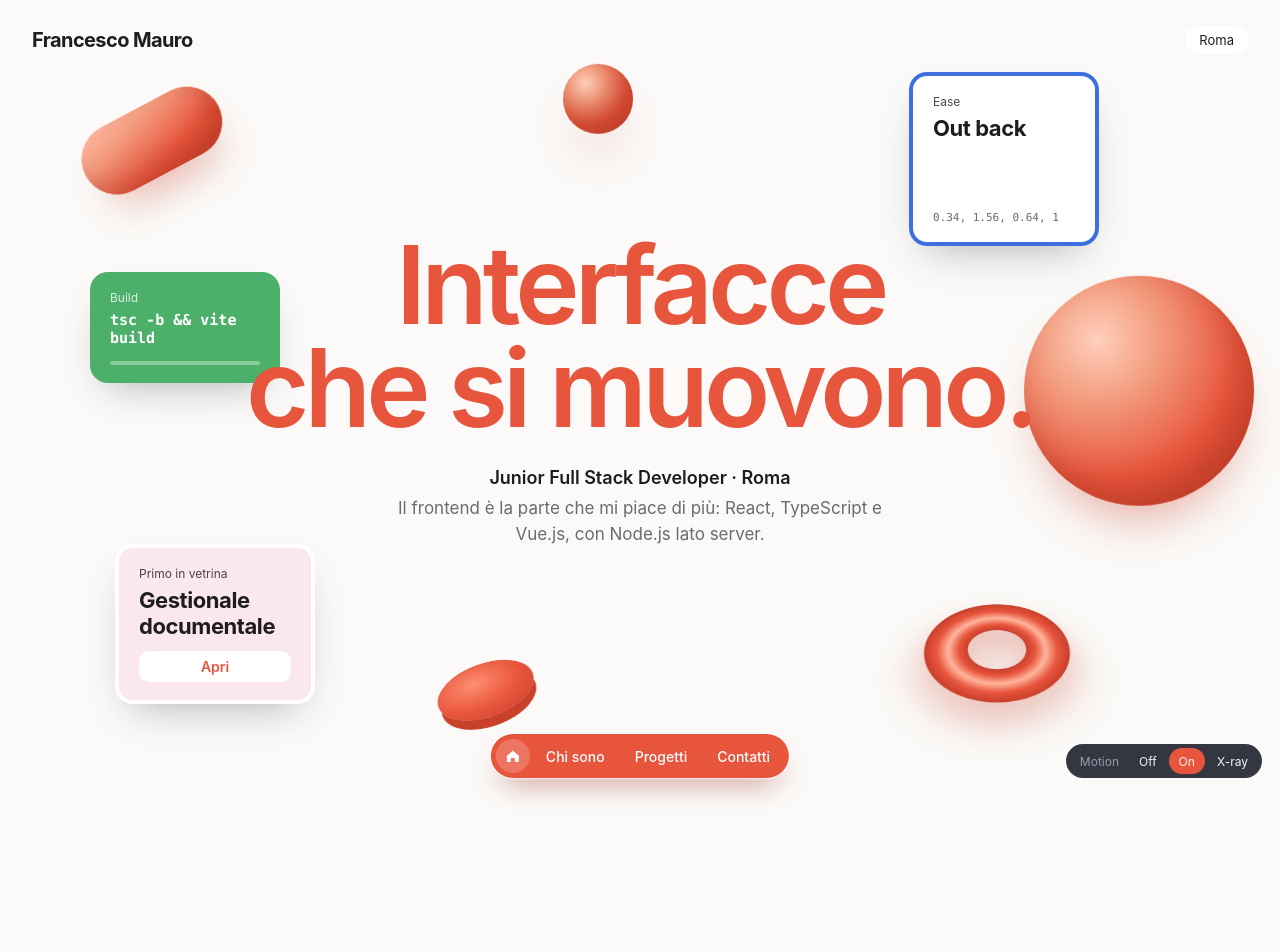
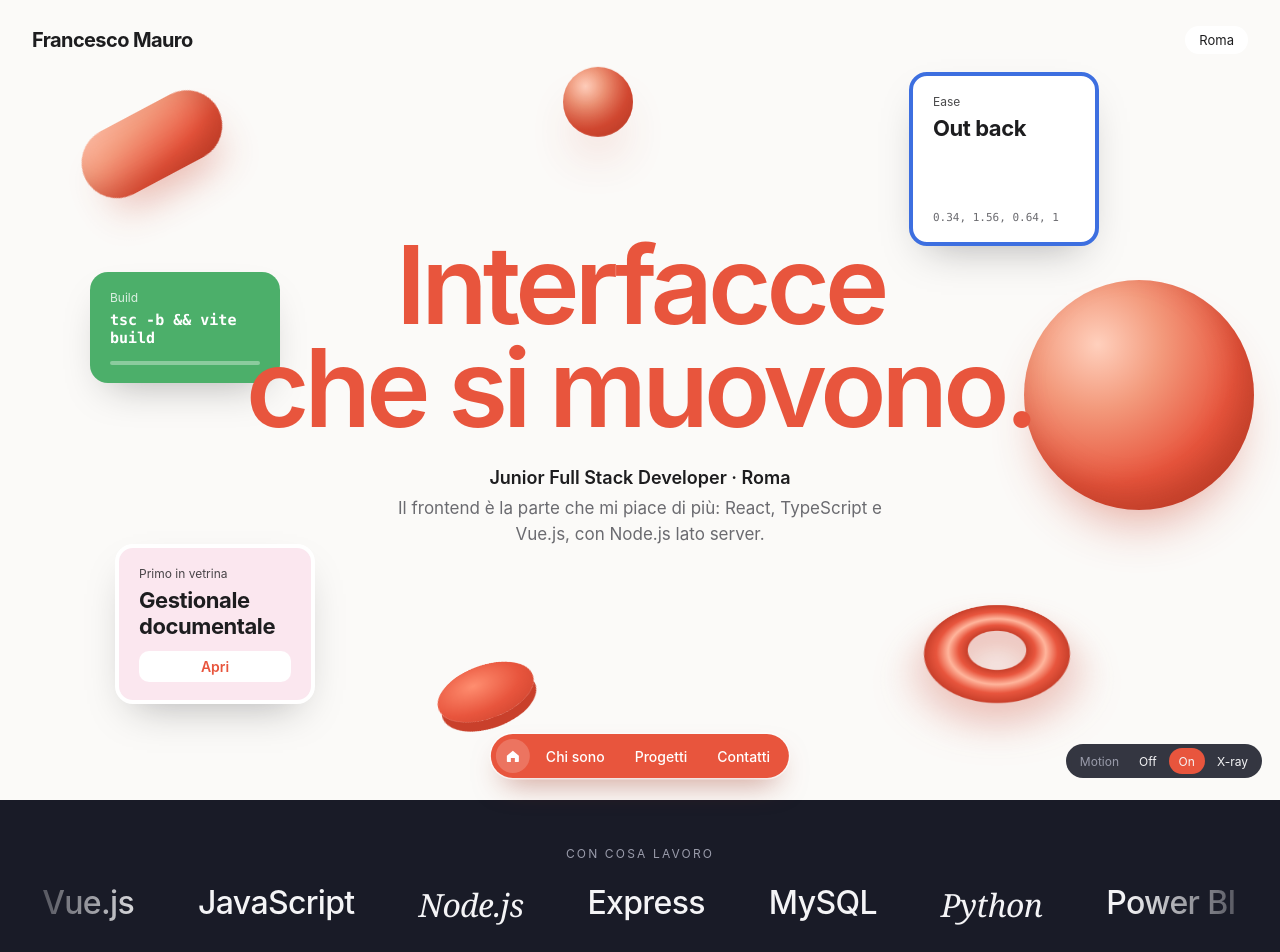
Before and after one commit to francesco-mauro/portfolio-animato, a React (Vite) app: page / in a window 1280 px wide. Shown: the top 952 px of the page. Before the commit the page ends 800 px from the top, so only its background shows below. Built offline with nearby package versions, Linux system fonts and the light colour scheme.

Commit message:
feat: add stack marquee and scroll-lit manifesto

```diff
--- a/src/App.tsx
+++ b/src/App.tsx
@@ -9,6 +9,8 @@ import { Cursor } from './components/Cursor/Cursor.tsx'
 import { PillNav } from './components/PillNav/PillNav.tsx'
 import { MotionToggle } from './components/MotionToggle/MotionToggle.tsx'
 import { Hero } from './sections/Hero/Hero.tsx'
+import { Marquee } from './sections/Marquee/Marquee.tsx'
+import { Manifesto } from './sections/Manifesto/Manifesto.tsx'
 
 export default function App() {
   return (
@@ -16,6 +18,8 @@ export default function App() {
       <Cursor />
       <main>
         <Hero />
+        <Marquee />
+        <Manifesto />
       </main>
       <PillNav />
       <MotionToggle />
--- /dev/null
+++ b/src/hooks/useScrollProgress.ts
@@ -0,0 +1,47 @@
+/**
+ * useScrollProgress.ts
+ * Dice quanto di una sezione è già passato sotto gli occhi, da 0 a 1:
+ * 0 quando il suo inizio arriva a metà schermo, 1 quando la sua fine tocca il
+ * fondo dello schermo. Serve al Manifesto per accendere le parole una dopo l'altra,
+ * come il testo del sito "Ridgeline" che si illumina mentre scorri (15:50).
+ * Ascolta lo scroll una volta per fotogramma (requestAnimationFrame), non di più.
+ *
+ * @param ref l'elemento di cui misurare l'avanzamento
+ * @returns   un numero tra 0 e 1
+ */
+import { useEffect, useState, type RefObject } from 'react'
+
+export function useScrollProgress(ref: RefObject<HTMLElement | null>): number {
+  const [progress, setProgress] = useState(0)
+
+  useEffect(() => {
+    const el = ref.current
+    if (!el) return
+    const raf = { id: 0 }
+
+    const measure = () => {
+      raf.id = 0
+      const rect = el.getBoundingClientRect()
+      const viewport = window.innerHeight
+      // 0 quando l'inizio della sezione è a metà schermo,
+      // 1 quando la sua fine tocca il fondo dello schermo (lì il testo sticky si stacca)
+      const raw = (viewport / 2 - rect.top) / (rect.height - viewport / 2)
+      setProgress(Math.min(1, Math.max(0, raw)))
+    }
+
+    const onScroll = () => {
+      if (!raf.id) raf.id = requestAnimationFrame(measure)
+    }
+
+    measure()
+    window.addEventListener('scroll', onScroll, { passive: true })
+    window.addEventListener('resize', onScroll)
+    return () => {
+      window.removeEventListener('scroll', onScroll)
+      window.removeEventListener('resize', onScroll)
+      if (raf.id) cancelAnimationFrame(raf.id)
+    }
+  }, [ref])
+
+  return progress
+}
--- /dev/null
+++ b/src/sections/Manifesto/Manifesto.module.css
@@ -0,0 +1,41 @@
+/*
+ * Manifesto.module.css
+ * Stesso blu notte della fascia Marquee, così le due sezioni sembrano una sola.
+ * Le parole spente sono grigio scuro (#4a4d5e, come nel fotogramma 15:48), quelle
+ * accese diventano chiare con una transizione breve. Un alone indaco in fondo
+ * richiama il bottone "Start a project" di Ridgeline.
+ */
+.section {
+  position: relative;
+  height: 200svh;
+  background: radial-gradient(ellipse at 50% 85%, rgb(91 92 240 / 0.22), transparent 55%), var(--color-night);
+}
+
+.sticky {
+  position: sticky;
+  top: 0;
+  height: 100svh;
+  display: grid;
+  place-items: center;
+  padding: 0 24px;
+}
+
+.text {
+  position: relative;
+  max-width: 980px;
+  margin: 0;
+  text-align: center;
+  font-size: clamp(30px, 5vw, 60px);
+  font-weight: 500;
+  line-height: 1.12;
+  letter-spacing: -0.035em;
+}
+
+.word {
+  color: var(--color-dim);
+  transition: color 0.35s var(--ease-soft);
+}
+
+.lit {
+  color: var(--color-light);
+}
--- /dev/null
+++ b/src/sections/Manifesto/Manifesto.tsx
@@ -0,0 +1,42 @@
+/**
+ * Manifesto.tsx
+ * Il testo grande che si accende parola per parola mentre scorri, come "We build
+ * websites that feel like places you walk into" nel sito "Ridgeline" (15:48-15:50).
+ * La sezione è alta il doppio dello schermo e il testo resta fermo al centro
+ * (position: sticky): così lo scroll serve solo ad accendere le parole.
+ * useScrollProgress dà l'avanzamento da 0 a 1; ogni parola si accende quando
+ * l'avanzamento supera la sua posizione nella frase.
+ */
+import { useRef, type CSSProperties } from 'react'
+import { useScrollProgress } from '../../hooks/useScrollProgress.ts'
+import { useMotionMode } from '../../hooks/useMotionMode.ts'
+import { profile } from '../../data/profile.ts'
+import styles from './Manifesto.module.css'
+
+export function Manifesto() {
+  const ref = useRef<HTMLElement>(null)
+  const progress = useScrollProgress(ref)
+  const { mode } = useMotionMode()
+  const words = profile.manifesto.split(' ')
+
+  return (
+    <section ref={ref} id="chi-sono" className={styles.section} aria-label="Chi sono">
+      <div className={styles.sticky}>
+        <p className={styles.text} data-xray="React · useScrollProgress · opacity per parola">
+          {words.map((word, i) => {
+            const lit = mode === 'off' || progress > i / words.length
+            return (
+              <span
+                key={`${word}-${i}`}
+                className={`${styles.word} ${lit ? styles.lit : ''}`}
+                style={{ '--i': i } as CSSProperties}
+              >
+                {word}{' '}
+              </span>
+            )
+          })}
+        </p>
+      </div>
+    </section>
+  )
+}
--- /dev/null
+++ b/src/sections/Marquee/Marquee.module.css
@@ -0,0 +1,60 @@
+/*
+ * Marquee.module.css
+ * Fondo blu notte come "Ridgeline". La traccia è larga il doppio dell'elenco e si
+ * sposta di metà della sua larghezza (-50%): così il giro si chiude senza salto.
+ * Ai bordi una maschera sfuma le voci che entrano ed escono. Al passaggio del mouse
+ * lo scorrimento si ferma.
+ */
+.band {
+  position: relative;
+  background: var(--color-night);
+  color: var(--color-light);
+  padding: 46px 0 40px;
+}
+
+.caption {
+  margin: 0 0 22px;
+  text-align: center;
+  font-size: 12px;
+  letter-spacing: 0.18em;
+  text-transform: uppercase;
+  color: #9a9cab;
+}
+
+.viewport {
+  position: relative;
+  overflow: hidden;
+  mask-image: linear-gradient(90deg, transparent, #000 12%, #000 88%, transparent);
+}
+
+.track {
+  display: flex;
+  gap: 64px;
+  width: max-content;
+  margin: 0;
+  padding: 0;
+  list-style: none;
+  animation: scroll 32s linear infinite;
+}
+
+.viewport:hover .track {
+  animation-play-state: paused;
+}
+
+.item {
+  font-size: clamp(22px, 3vw, 32px);
+  font-weight: 500;
+  letter-spacing: -0.02em;
+  white-space: nowrap;
+}
+
+.item:nth-child(3n + 2) {
+  font-family: Georgia, 'Times New Roman', serif;
+  font-style: italic;
+}
+
+@keyframes scroll {
+  to {
+    transform: translateX(calc(-50% - 32px));
+  }
+}
--- /dev/null
+++ b/src/sections/Marquee/Marquee.tsx
@@ -0,0 +1,26 @@
+/**
+ * Marquee.tsx
+ * La fascia che scorre all'infinito con le tecnologie, come i loghi dei clienti
+ * nel sito "Ridgeline" (15:48). L'elenco viene ripetuto due volte: quando la prima
+ * copia è uscita a sinistra, la seconda è esattamente al suo posto e l'animazione
+ * riparte senza salto. La seconda copia è nascosta agli screen reader.
+ */
+import { stack } from '../../data/stack.ts'
+import styles from './Marquee.module.css'
+
+export function Marquee() {
+  return (
+    <section id="stack" className={styles.band} aria-label="Stack tecnologico" data-xray="CSS · marquee · translateX(-50%) infinito">
+      <p className={styles.caption}>Con cosa lavoro</p>
+      <div className={styles.viewport}>
+        <ul className={styles.track}>
+          {[...stack, ...stack].map((item, i) => (
+            <li key={`${item}-${i}`} className={styles.item} aria-hidden={i >= stack.length}>
+              {item}
+            </li>
+          ))}
+        </ul>
+      </div>
+    </section>
+  )
+}
```
Also changed, not shown: src/hooks/README.md, src/sections/Manifesto/README.md (added), src/sections/Marquee/README.md (added), src/sections/README.md.
